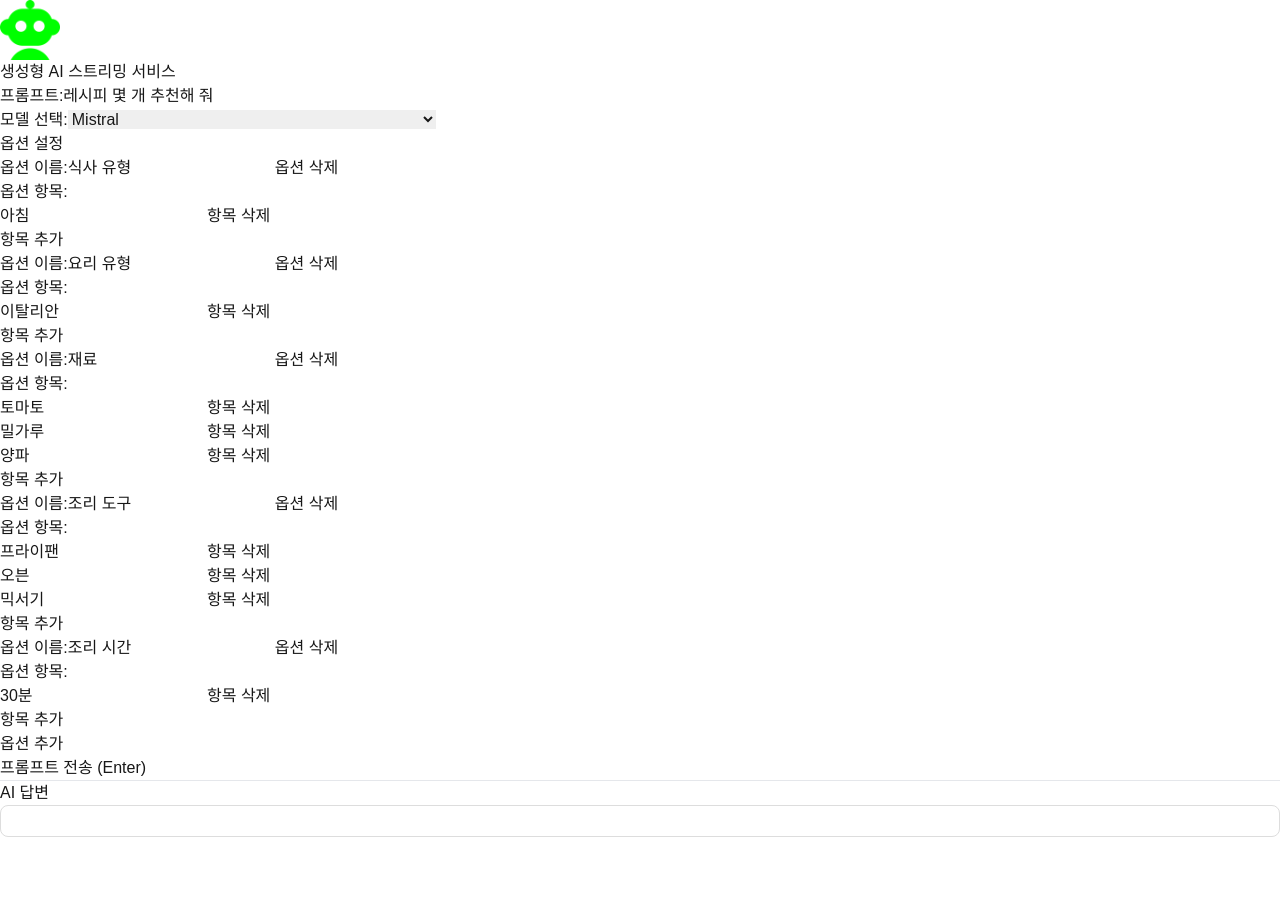
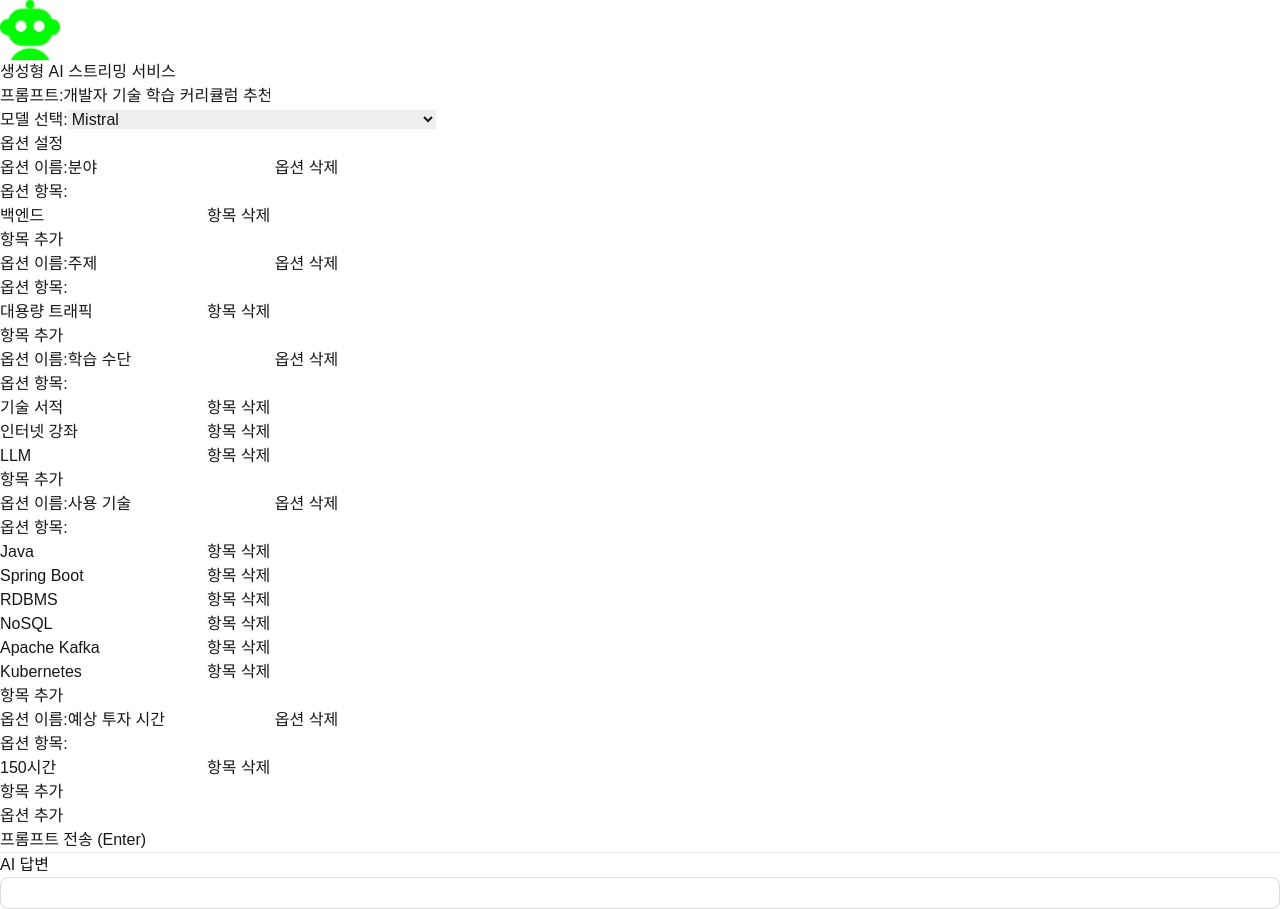
Before and after one commit to hellmir/LLM-Streaming-Client, a Next.js app: page / in a window 1280 px wide. Before the commit the page ends 837 px from the top, so only its background shows below. Built offline with nearby package versions, Linux system fonts and the light colour scheme.

Commit message:
[LSCT-030] feat: Change default examples (#40)

```diff
--- a/src/pages/index.tsx
+++ b/src/pages/index.tsx
@@ -45,13 +45,13 @@ const addHeadingToNumberedList = (text: string): string => {
 
 const IndexPage = () => {
     const [model, setModel] = useState("mistral");
-    const [prompt, setPrompt] = useState("레시피 몇 개 추천해 줘");
+    const [prompt, setPrompt] = useState("개발자 기술 학습 커리큘럼 추천해 줘");
     const [optionsArray, setOptionsArray] = useState<OptionItem[]>([
-        {name: "식사 유형", items: ["아침"]},
-        {name: "요리 유형", items: ["이탈리안"]},
-        {name: "재료", items: ["토마토", "밀가루", "양파"]},
-        {name: "조리 도구", items: ["프라이팬", "오븐", "믹서기"]},
-        {name: "조리 시간", items: ["30분"]},
+        {name: "분야", items: ["백엔드"]},
+        {name: "주제", items: ["대용량 트래픽"]},
+        {name: "학습 수단", items: ["기술 서적", "인터넷 강좌", "LLM"]},
+        {name: "사용 기술", items: ["Java", "Spring Boot", "RDBMS", "NoSQL", "Apache Kafka", "Kubernetes"]},
+        {name: "예상 투자 시간", items: ["150시간"]},
     ]);
     const [text, setText] = useState("");
     const [isStreaming, setIsStreaming] = useState(false);
```
